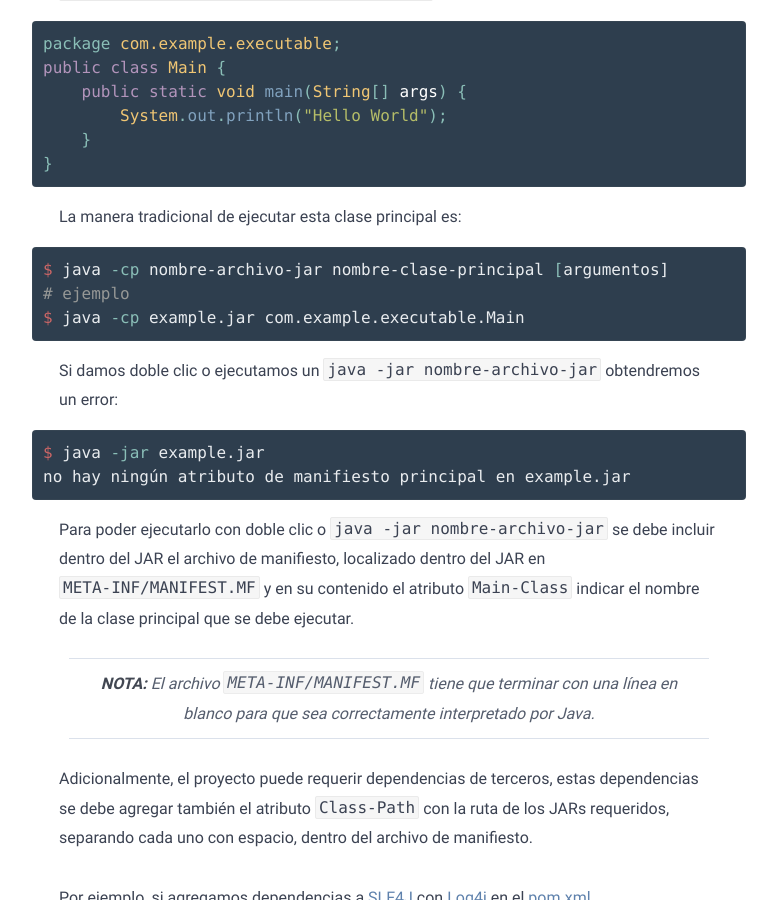
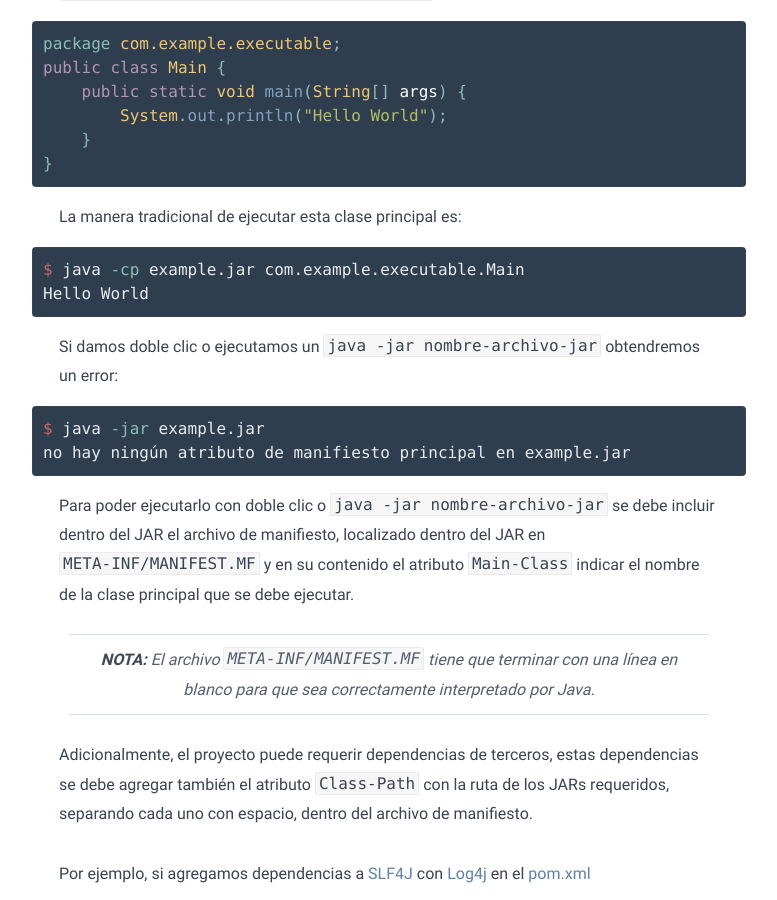
Before and after one commit to barrantesgerman/blog, a Jekyll site: the page built from _posts/jar-ejecutable-con-maven/2021-09-24-jar-ejecutable-con-maven.md, in a window 1280 px wide and 900 px high, scrolled down 525 px. Shown: the whole window, without its empty margins (251-1028 px from the left). Built offline with Jekyll 4.4.1, drawn with Linux system fonts in a browser that asks for light colours.

Commit message:
Ajuste menor

````diff
--- a/_posts/jar-ejecutable-con-maven/2021-09-24-jar-ejecutable-con-maven.md
+++ b/_posts/jar-ejecutable-con-maven/2021-09-24-jar-ejecutable-con-maven.md
@@ -21,9 +21,8 @@ public class Main {
 La manera tradicional de ejecutar esta clase principal es:
 
 ```shell
-$ java -cp nombre-archivo-jar nombre-clase-principal [argumentos]
-# ejemplo
 $ java -cp example.jar com.example.executable.Main
+Hello World
 ```
 
 Si damos doble clic o ejecutamos un `java -jar nombre-archivo-jar` obtendremos un error:
````
